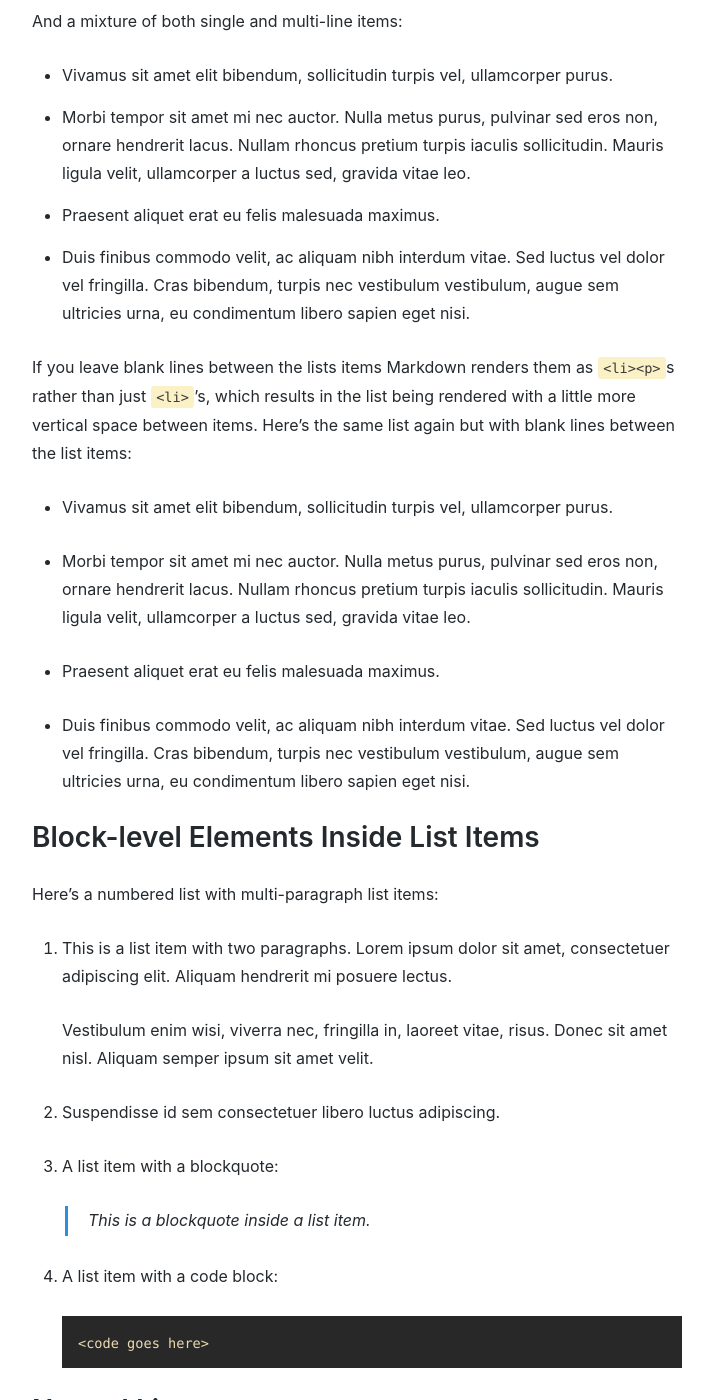
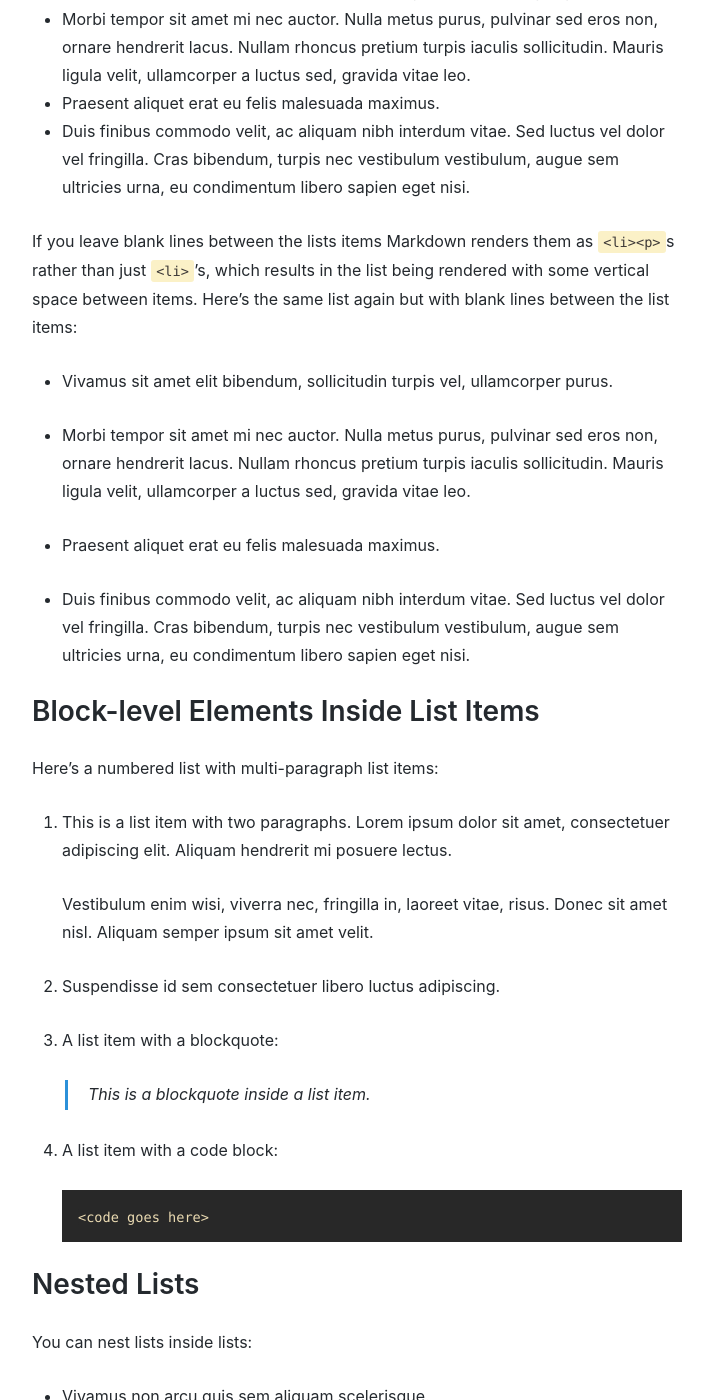
Before and after one commit to seanh/jekyll-theme-oatcake, a Jekyll site: the page built from _posts/2019-08-01-basics.md, in a window 1280 px wide and 1400 px high, scrolled down 5798 px. Shown: the whole window, without its empty margins (283-996 px from the left). Built offline with Jekyll 4.4.1, drawn with Linux system fonts in a browser that asks for light colours; our own code applies the rules of GitHub Pages for plain Markdown files.

Commit message:
Fix list vertical spacing

```diff
--- a/_posts/2019-08-01-basics.md
+++ b/_posts/2019-08-01-basics.md
@@ -226,8 +226,8 @@ And a mixture of both single and multi-line items:
 
 If you leave blank lines between the lists items Markdown renders them as
 `<li><p>`s rather than just `<li>`'s, which results in the list being rendered
-with a little more vertical space between items. Here's the same list again but
-with blank lines between the list items:
+with some vertical space between items. Here's the same list again but with
+blank lines between the list items:
 
 * Vivamus sit amet elit bibendum, sollicitudin turpis vel, ullamcorper purus.
 
--- a/assets/css/seanh.css
+++ b/assets/css/seanh.css
@@ -172,13 +172,14 @@ body {
   flex-direction: column;
 }
 
-img, .content blockquote, .content p, .content li, .content ul, .content ol,
+img, .content blockquote, .content p, .content ul, .content ol,
 .content figure, .content__inner-container pre,
 .content__inner-container iframe, dd, .content details, .scroll,
 .admonition, .attention, .caution, .danger, .error, .important, .warning,
 .hint, .tip, .note, .seealso, .todo {
   margin-bottom: 26px;
 }
+.content li ul, .content li ol, .content li dl {margin-bottom: 0;}
 
 dt {
   font-weight: var(--bold-font-weight);
@@ -354,12 +355,7 @@ img.emoji { display: inline-block; }
 }
 .content ul li, .content ol li {
   margin-left: 30px;
-  margin-bottom: 14px;
 }
-.content ul li:last-child, .content ol li:last-child {
-  margin-bottom: 0;
-}
-
 .content figure figcaption {
   text-align: center;
 }
@@ -489,12 +485,6 @@ sub {
 }
 sup a.footnote {
   border-bottom: none;
-}
-
-#markdown-toc li,
-#markdown-toc li ul,
-#markdown-toc li ol {
-  margin-bottom: 0;
 }
 
 kbd {
```
